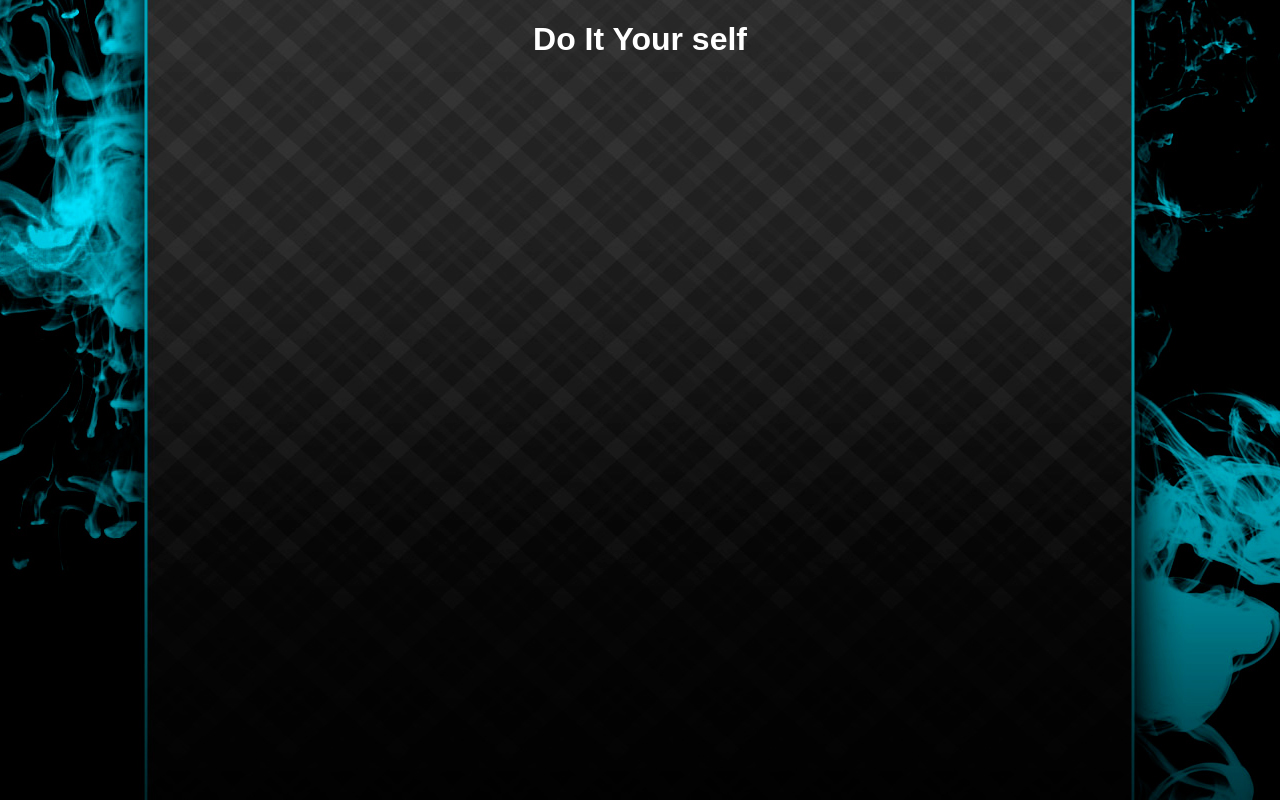
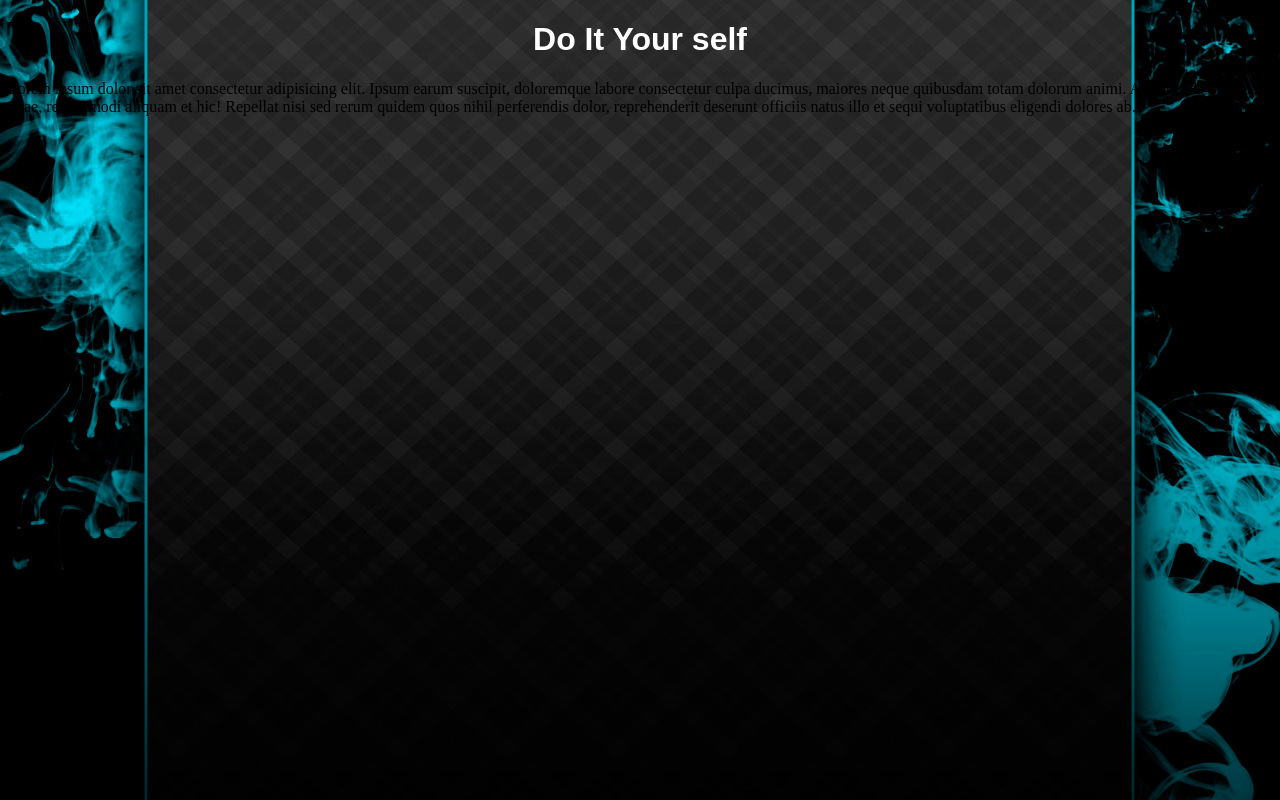
Before and after one commit to SebasRodMag/Repositorio1, a plain HTML site: page Index.html in a window 1280 px wide. Drawn offline with Linux system fonts and the light colour scheme.

Commit message:
se agrega codigo al index

```diff
--- a/Index.html
+++ b/Index.html
@@ -22,6 +22,7 @@
             }
         </style>
         <h1>Do It Your self</h1>
+        <p>Lorem ipsum dolor sit amet consectetur adipisicing elit. Ipsum earum suscipit, doloremque labore consectetur culpa ducimus, maiores neque quibusdam totam dolorum animi. Assumenda quisquam quae, rerum modi aliquam et hic! Repellat nisi sed rerum quidem quos nihil perferendis dolor, reprehenderit deserunt officiis natus illo et sequi voluptatibus eligendi dolores ab.</p>
     </div>
 
     </body>
```
